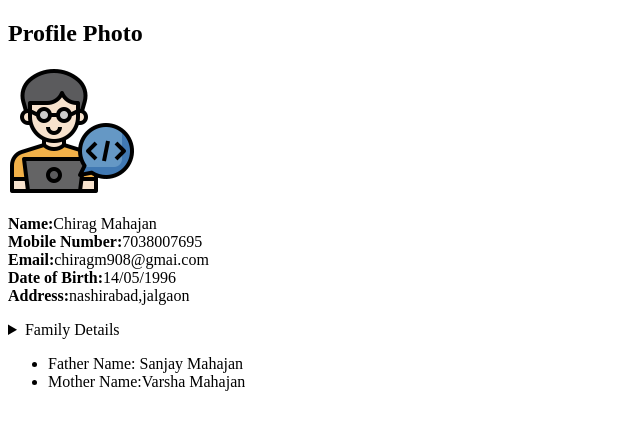
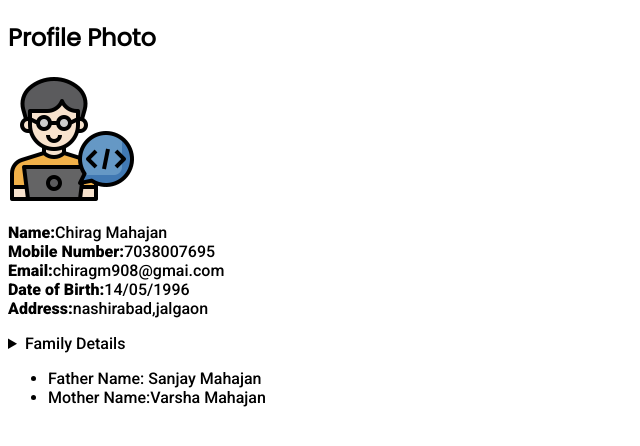
Before and after one commit to cmmn125/profile-chirag, a plain HTML site: page others.html in a window 1280 px wide. Shown: the whole page, without its empty margins (0-640 px from the left). Drawn offline with Linux system fonts and the light colour scheme.

Commit message:
css font families others
css font families others

```diff
--- a/others.html
+++ b/others.html
@@ -4,21 +4,34 @@
     <meta charset="UTF-8">
     <meta name="viewport" content="width=device-width, initial-scale=1.0">
     <title>Others</title>
+
+    <link rel="preconnect" href="https://fonts.googleapis.com">
+    <link rel="preconnect" href="https://fonts.gstatic.com">
+     <link href="https://fonts.googleapis.com/css2?family=Concert+One&family=Poppins&family=Roboto:wght@500;900&display=swap"rel="stylesheet">
+ <style>
+    #photo{
+        font-family: 'Poppins', sans-serif;
+
+    }
+    .info{
+        font-family: 'Roboto', sans-serif;
+    }
+ </style>
 </head>
 <body>
-    <h2>Profile Photo
+    <h2 id="photo">Profile Photo
     </h2>
     <img src="assets/developer.png" alt="chirag">
-    <p>
+    <p class="info">
        <strong>Name:</strong>Chirag Mahajan <br>
        <strong>Mobile Number:</strong>7038007695 <br>
        <strong>Email:</strong>chiragm908@gmai.com <br>
        <strong>Date of Birth:</strong>14/05/1996 <br>
        <strong>Address:</strong>nashirabad,jalgaon
-    </p>
-    <details>
+    </p class="info">
+    <details class="info">
         <summary> Family Details</summary></details>
-        <ul><li>Father Name: Sanjay Mahajan</li>
+        <ul class="info"><li>Father Name: Sanjay Mahajan</li>
         <li> Mother Name:Varsha Mahajan</li></ul>
 
 </body>
```
